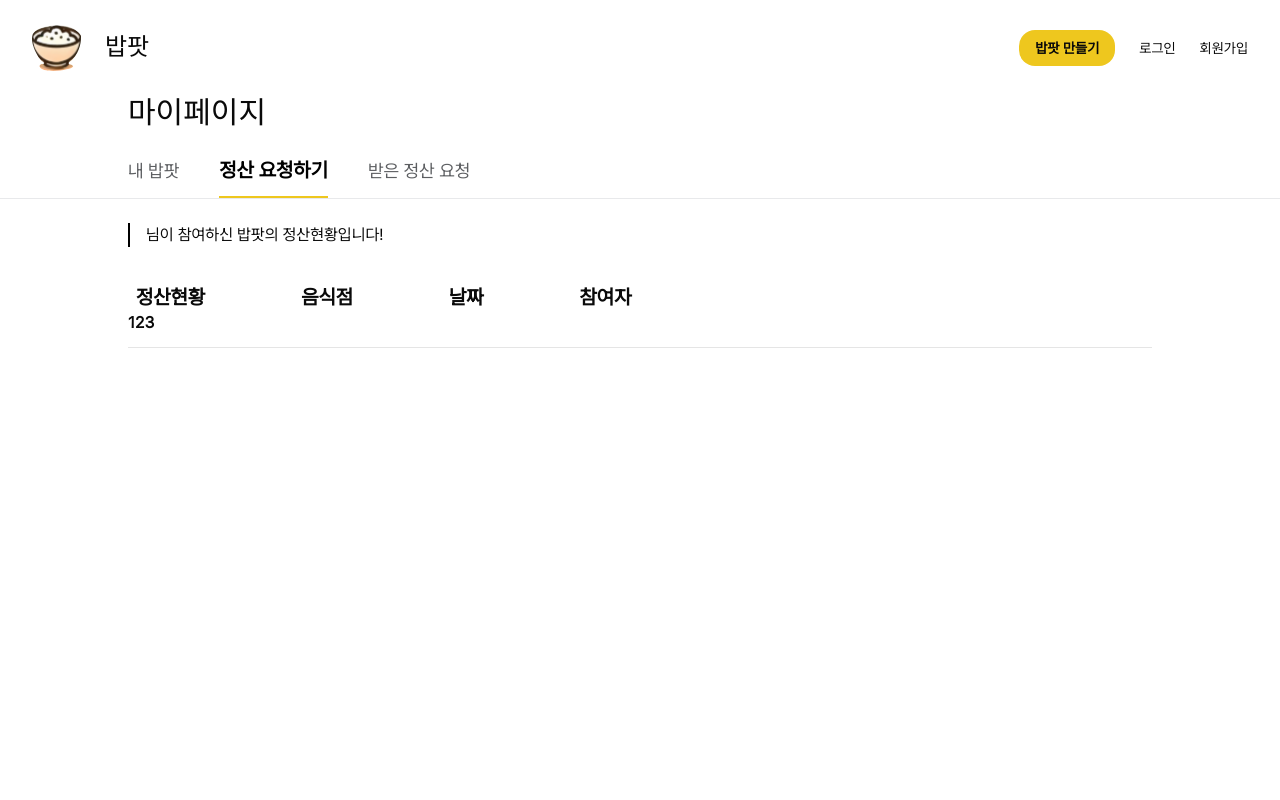
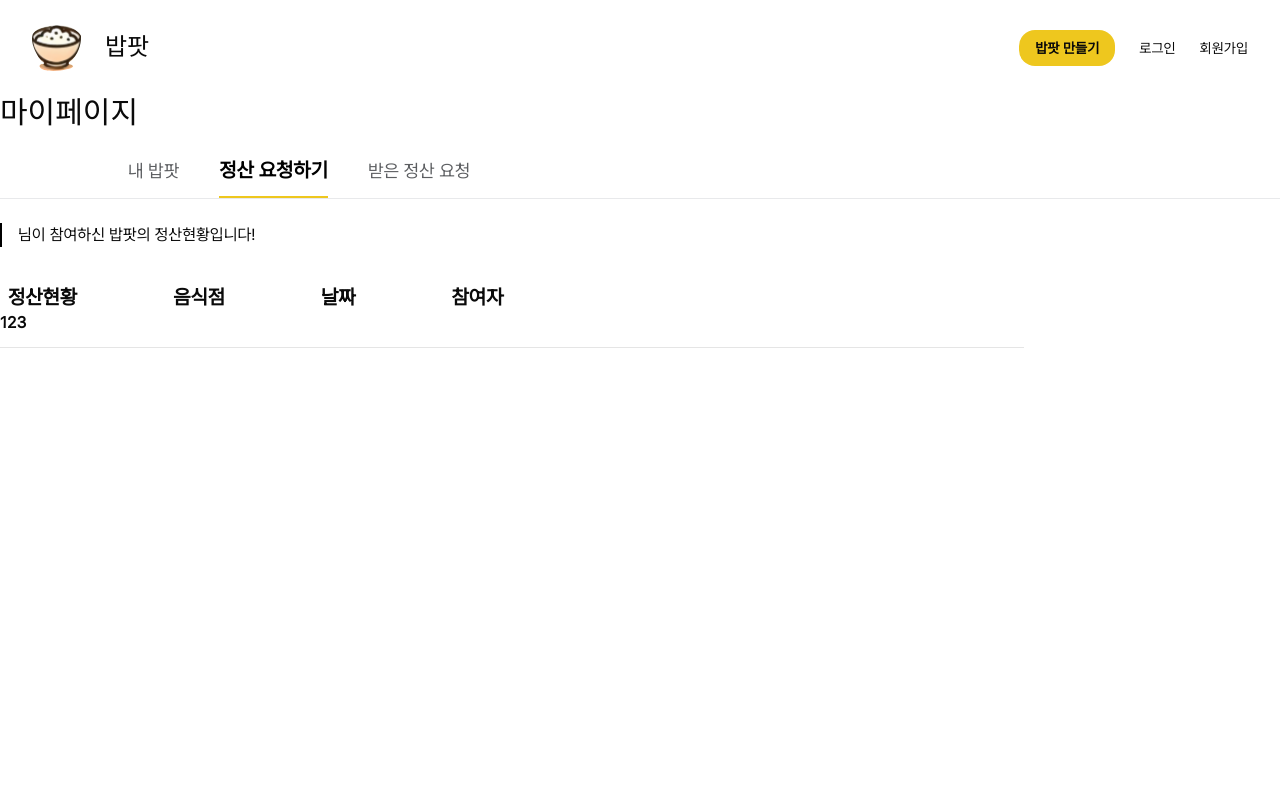
Before and after one commit to KakaotechHKT/frontend, a Next.js app: page /mypage/settlement in a window 1280 px wide. Shown: the top 800 px of the page. Built offline with nearby package versions, Linux system fonts and the light colour scheme.

Commit message:
style: 메인페이지 스타일 변경

```diff
--- a/src/app/(header)/layout.tsx
+++ b/src/app/(header)/layout.tsx
@@ -16,7 +16,7 @@ const HeaderLayout = ({ children }: HeaderLayoutProps): ReactNode => {
   return (
     <>
       <Header className={cn('z-10 h-[12dvh] w-full max-w-xl px-8 sm:px-6 md:max-w-4xl lg:max-w-7xl lg:px-8')} />
-      <main className='relative flex min-h-screen w-screen flex-col items-center justify-start bg-rcWhite'>{children}</main>
+      {children}
       <Footer className='z-10 h-max w-full' />
     </>
   )
--- a/src/app/(header)/mypage/layout.tsx
+++ b/src/app/(header)/mypage/layout.tsx
@@ -12,10 +12,10 @@ export const mypageSize = `w-[90%] max-w-xl md:w-4/5 md:max-w-4xl lg:max-w-7xl`
  */
 const MypageLayout = ({ children }: MypageLayoutProps): ReactNode => {
   return (
-    <>
+    <main className='relative flex min-h-screen w-screen flex-col items-start justify-start bg-rcWhite'>
       <div className={cn(mypageSize, 'font-dohyeon text-3xl')}>마이페이지</div>
       {children}
-    </>
+    </main>
   )
 }
 
--- a/src/app/(header)/page.tsx
+++ b/src/app/(header)/page.tsx
@@ -9,7 +9,7 @@ import KTBMainImage from '@public/images/ktb_1.jpeg'
 import SpoonImage from '@public/images/spoon.svg'
 
 export default function Home() {
-  const pageSize = `w-full sm:px-6 lg:px-8 max-w-xl md:max-w-4xl lg:max-w-7xl`
+  const pageSize = `w-full px-4 sm:px-6 lg:px-8 max-w-xl md:max-w-4xl lg:max-w-7xl`
   return (
     <>
       <main className={cn('mx-auto mb-6 flex grow flex-col items-center justify-start gap-10 font-pretendard', pageSize)}>
--- a/src/components/main/PartCards/PartCardList.tsx
+++ b/src/components/main/PartCards/PartCardList.tsx
@@ -98,7 +98,7 @@ const PartCardList = ({ className }: PartCardListProps): ReactNode => {
     <section className='flex w-full flex-col items-center justify-start gap-1'>
       <span className='font-dohyeon text-xl sm:text-2xl xl:text-3xl'>밥팟 참여하기</span>
       <span className='text-xss text-rcDarkGray lg:text-sm'>* 밥팟에 참여하여 많은 사람들과 식사를 함께하세요!</span>
-      <ul className='flex items-center justify-start gap-4 self-start text-xl'>
+      <ul className='mt-4 flex items-center justify-start gap-4 self-start text-xl'>
         {TABS.map(tab => (
           <li
             key={tab}
--- a/src/components/ui/FilterSelector.tsx
+++ b/src/components/ui/FilterSelector.tsx
@@ -79,7 +79,7 @@ const FilterSelector = ({ placeHolder, options, updateFilter, className }: Filte
     <>
       <div
         className={cn(
-          'relative z-20 cursor-pointer rounded-xl border-solid px-2 py-1 text-sm',
+          'relative z-20 cursor-pointer rounded-md border-solid px-2 py-2 text-sm',
           selectedOptions.length !== 0 ? 'border border-rcBlack bg-rcKakaoYellow hover:bg-rcKakaoYellowHover' : 'border border-rcDarkGray',
         )}
       >
```
